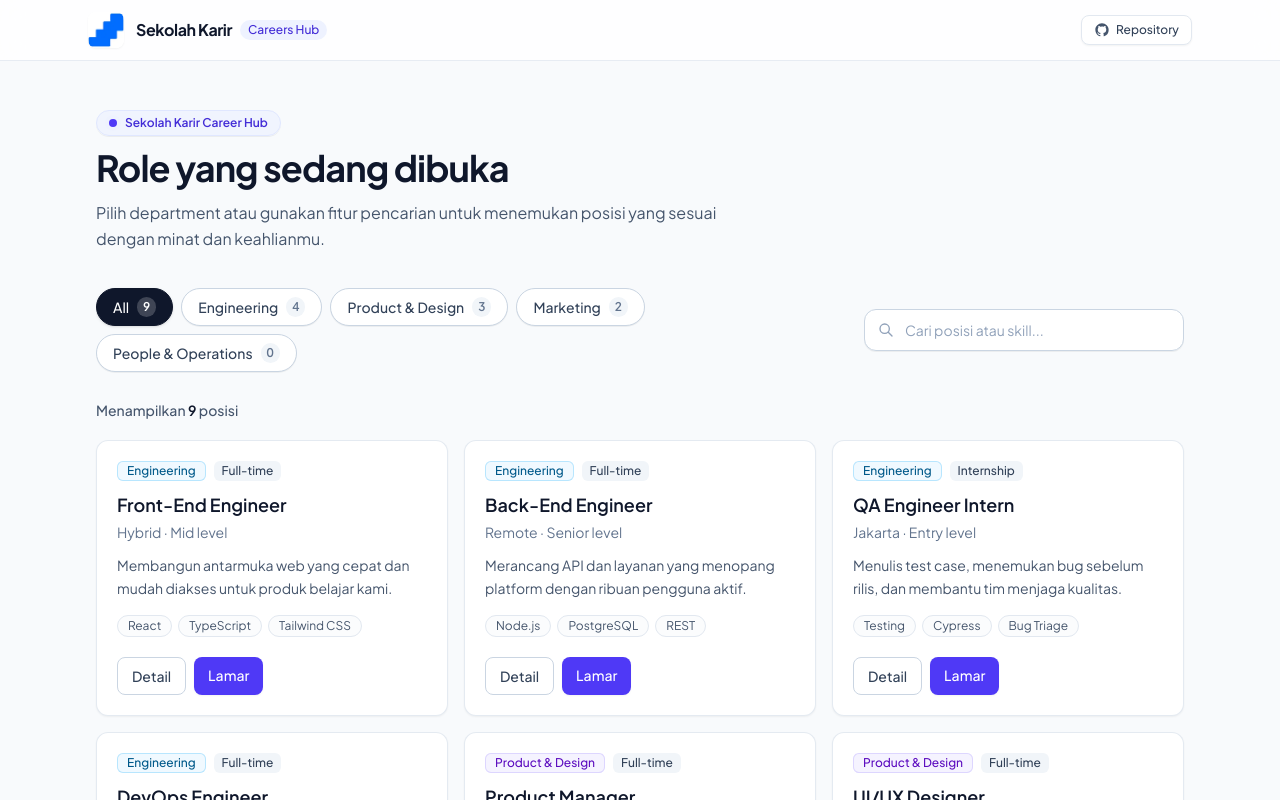
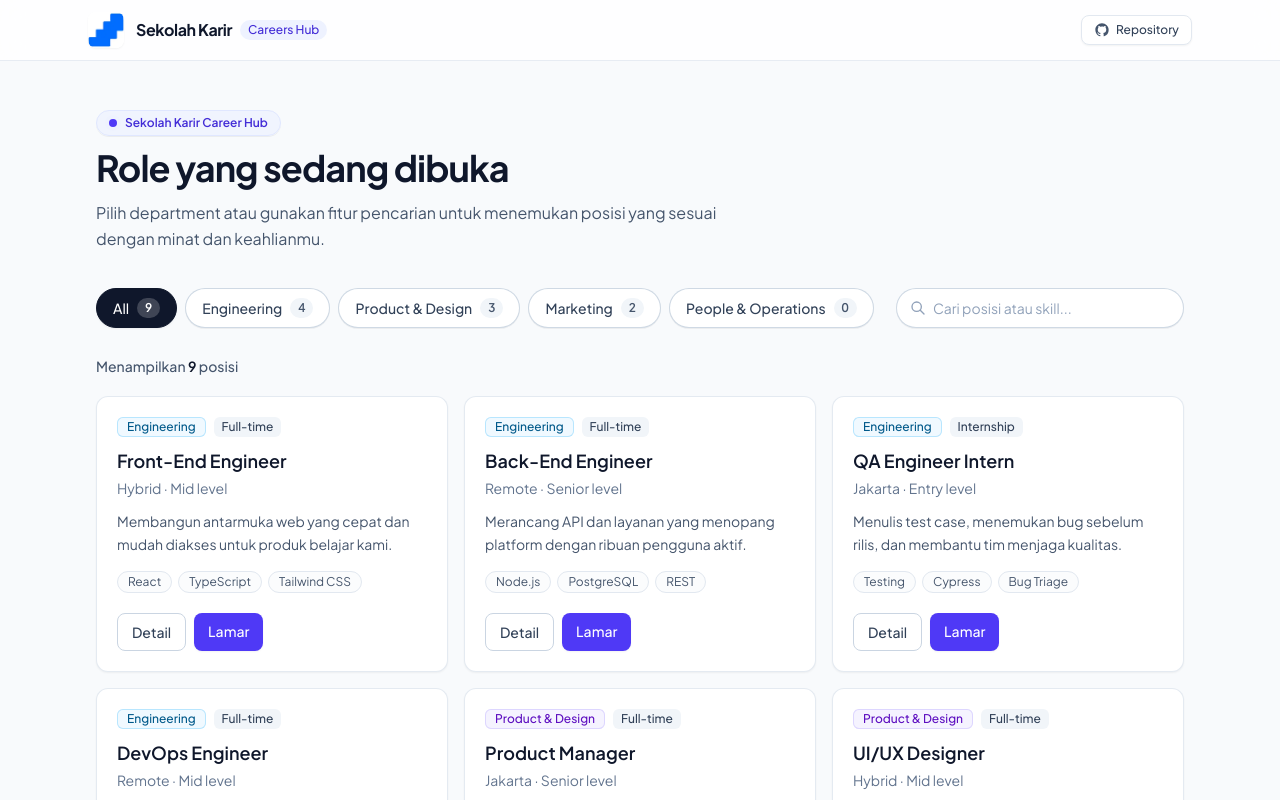
Before and after one commit to eridaylm/EridayalmaZahraYohar_Front-End-Engineer, a React (Vite) app: page / in a window 1280 px wide. Shown: the top 800 px of the page. Built offline with nearby package versions, Linux system fonts and the light colour scheme.

Commit message:
fix(ui): align search bar and filter pills side-by-side with matched pill geometry

```diff
--- a/src/components/FilterBar.tsx
+++ b/src/components/FilterBar.tsx
@@ -12,7 +12,7 @@ export default function FilterBar({ active, counts, onChange }: Props) {
     <div
       role="group"
       aria-label="Filter berdasarkan department"
-      className="no-scrollbar flex snap-x gap-2 overflow-x-auto py-1 sm:flex-wrap"
+      className="no-scrollbar flex snap-x items-center gap-2 overflow-x-auto py-1"
     >
       {FILTERS.map((name) => {
         const isActive = name === active
@@ -23,18 +23,18 @@ export default function FilterBar({ active, counts, onChange }: Props) {
             aria-pressed={isActive}
             onClick={() => onChange(name)}
             className={[
-              'inline-flex shrink-0 snap-start items-center gap-2 rounded-full border px-4 py-2 text-sm font-medium transition-all duration-200 ease-out active:scale-95 cursor-pointer',
+              'inline-flex h-10 shrink-0 snap-start items-center gap-2 rounded-full border px-4 text-sm font-medium transition-all duration-200 ease-out active:scale-95 cursor-pointer',
               'focus-visible:outline-2 focus-visible:outline-offset-2 focus-visible:outline-indigo-600',
               isActive
-                ? 'border-slate-900 bg-slate-900 text-white shadow-sm'
-                : 'border-slate-300 bg-white text-slate-700 hover:border-slate-400 hover:bg-slate-100/80 shadow-2xs',
+                ? 'border-slate-900 bg-slate-900 text-white shadow-xs'
+                : 'border-slate-300/90 bg-white text-slate-700 hover:border-slate-400 hover:bg-slate-50 shadow-2xs',
             ].join(' ')}
           >
-            {name}
+            <span>{name}</span>
             <span
               className={[
-                'rounded-full px-1.5 py-0.5 text-xs font-semibold tabular-nums transition-colors duration-200',
-                isActive ? 'bg-white/20 text-white' : 'bg-slate-100 text-slate-500',
+                'rounded-full px-2 py-0.5 text-xs font-semibold tabular-nums transition-colors duration-200',
+                isActive ? 'bg-white/20 text-white' : 'bg-slate-100 text-slate-600',
               ].join(' ')}
             >
               {counts[name]}
--- a/src/components/RoleExplorer.tsx
+++ b/src/components/RoleExplorer.tsx
@@ -56,10 +56,13 @@ export default function RoleExplorer() {
         </p>
       </header>
 
-      <div className="mt-8 flex flex-col gap-4 lg:flex-row lg:items-center lg:justify-between">
-        <FilterBar active={department} counts={counts} onChange={setDepartment} />
+      {/* Control Bar: Filter Pills sejajar dengan Search Bar */}
+      <div className="mt-8 flex flex-col gap-3.5 md:flex-row md:items-center md:justify-between">
+        <div className="min-w-0 flex-1 overflow-hidden">
+          <FilterBar active={department} counts={counts} onChange={setDepartment} />
+        </div>
 
-        <div className="relative w-full lg:max-w-xs">
+        <div className="relative w-full md:w-60 lg:w-72 shrink-0">
           <label htmlFor="role-search" className="sr-only">
             Cari posisi atau skill
           </label>
@@ -85,7 +88,7 @@ export default function RoleExplorer() {
             value={query}
             onChange={(e) => setQuery(e.target.value)}
             placeholder="Cari posisi atau skill..."
-            className="w-full rounded-xl border border-slate-300 bg-white py-2.5 pl-10 pr-9 text-sm text-slate-900 placeholder:text-slate-400 shadow-2xs transition-all duration-200 hover:border-slate-400 focus:border-indigo-600 focus:ring-3 focus:ring-indigo-100 focus-visible:outline-hidden"
+            className="h-10 w-full rounded-full border border-slate-300/90 bg-white pl-9 pr-9 text-sm text-slate-900 placeholder:text-slate-400 shadow-2xs transition-all duration-200 hover:border-slate-400 focus:border-indigo-600 focus:ring-2 focus:ring-indigo-100 focus-visible:outline-hidden"
           />
           {query && (
             <button
```
